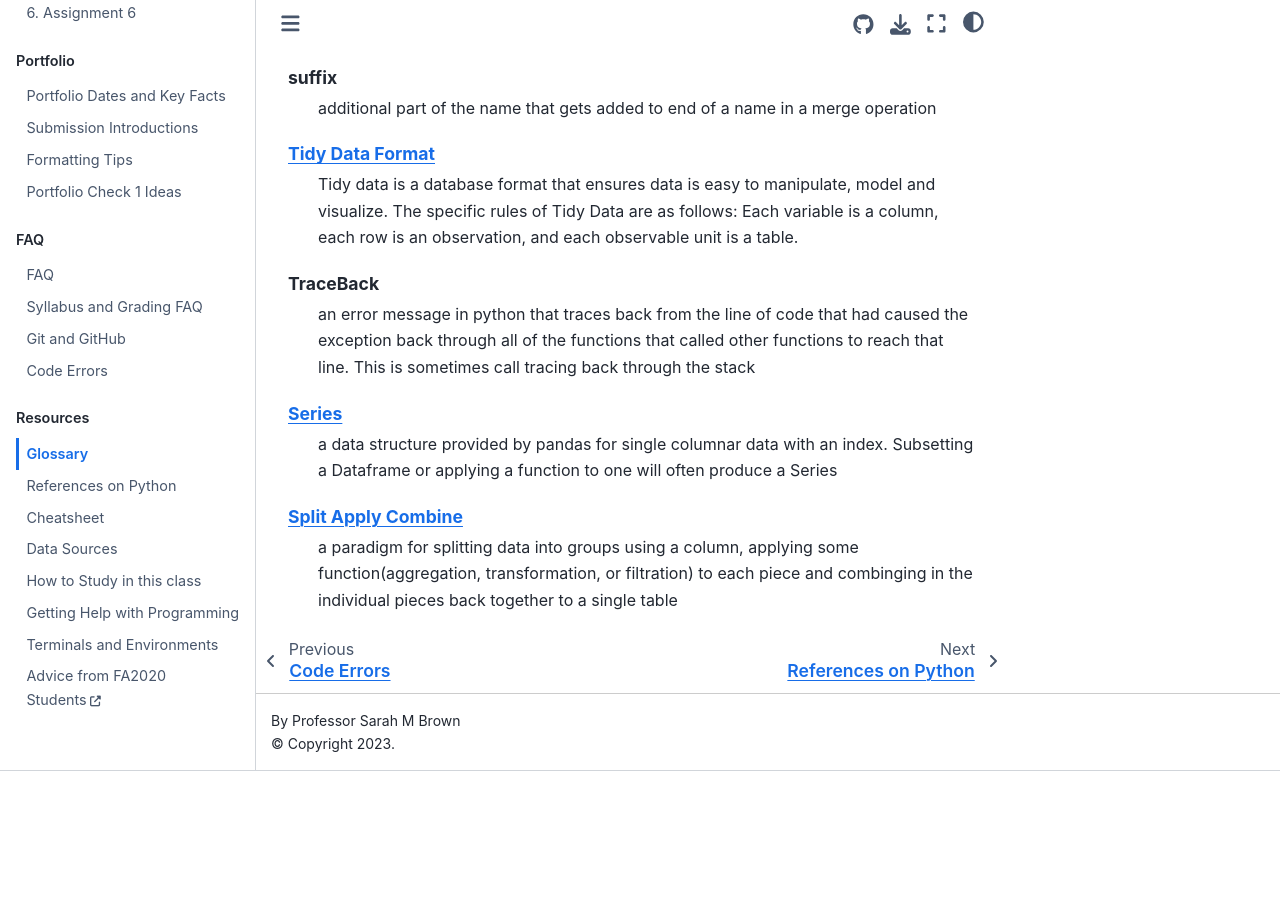
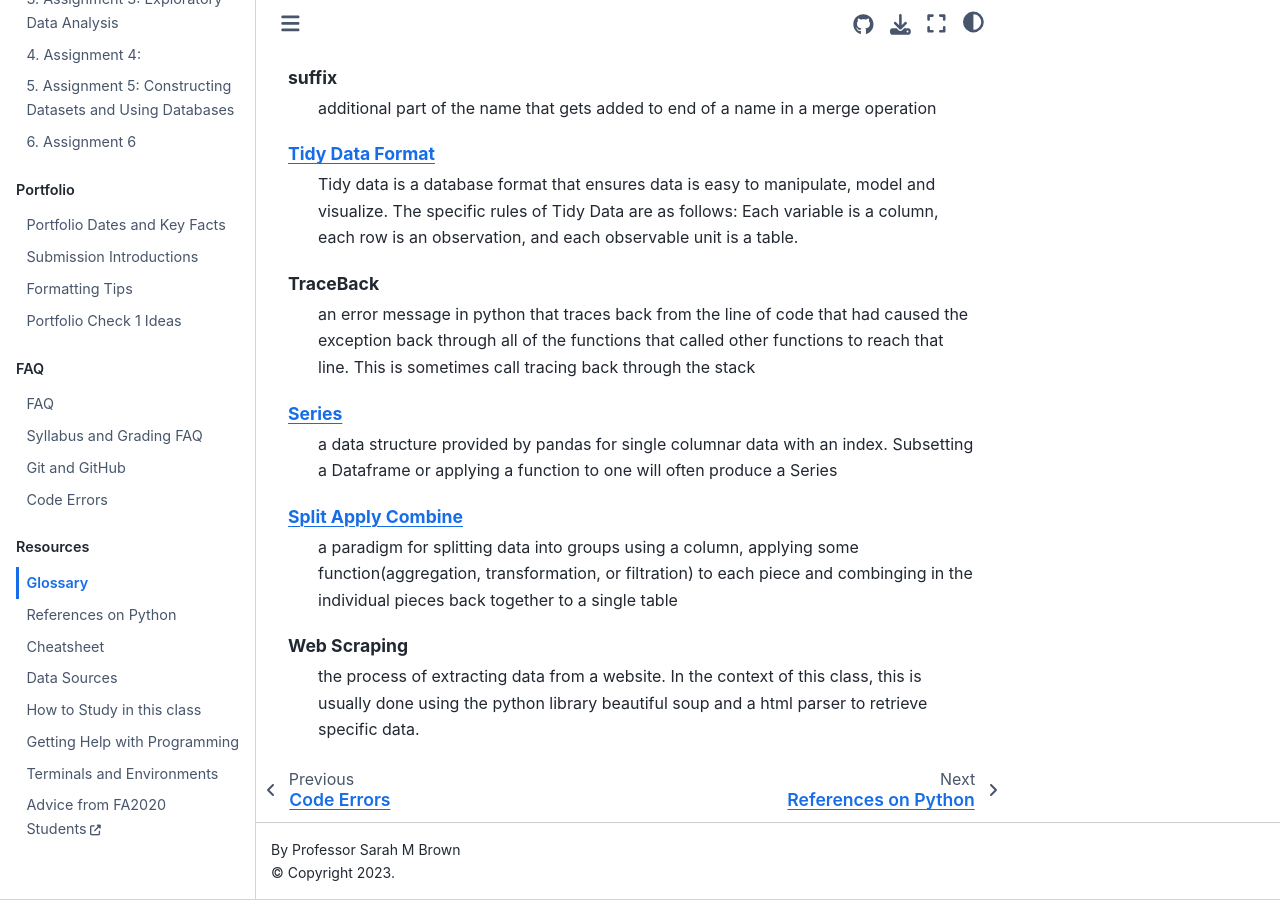
Before and after one commit to rhodyprog4ds/BrownFall21, a Jupyter Book: the page built from resources/glossary.md, in a window 1280 px wide and 900 px high, scrolled down 1582 px. Built offline with Jupyter Book 1.0.4 settings and Sphinx 7.4.7 and the Sphinx Book theme 1.1.4, drawn with Linux system fonts in a browser that asks for light colours; pages that are not in the unit, such as notebooks, are missing from menus; before the commit the page ends 2353 px from its top, so only the background shows below that.

Commit message:
Update glossary.md

````diff
--- a/resources/glossary.md
+++ b/resources/glossary.md
@@ -64,4 +64,7 @@
 
 [Split Apply Combine](https://pandas.pydata.org/pandas-docs/stable/user_guide/groupby.html#group-by-split-apply-combine)
   a paradigm for splitting data into groups using a column, applying some function(aggregation, transformation, or filtration) to each piece and combinging in the individual pieces back together to a single table
+Web Scraping
+  the process of extracting data from a website. In the context of this class, this is usually done using
+  the python library beautiful soup and a html parser to retrieve specific data.
 ```
````
